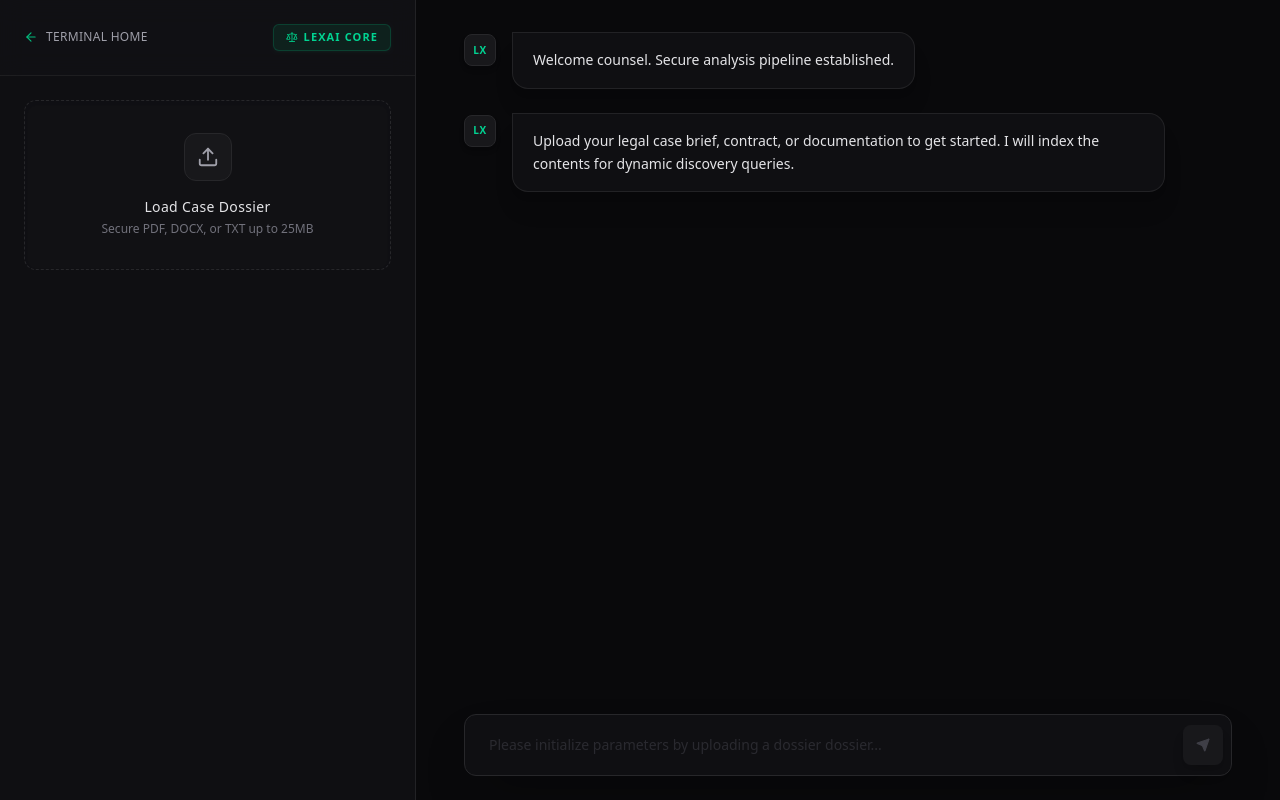
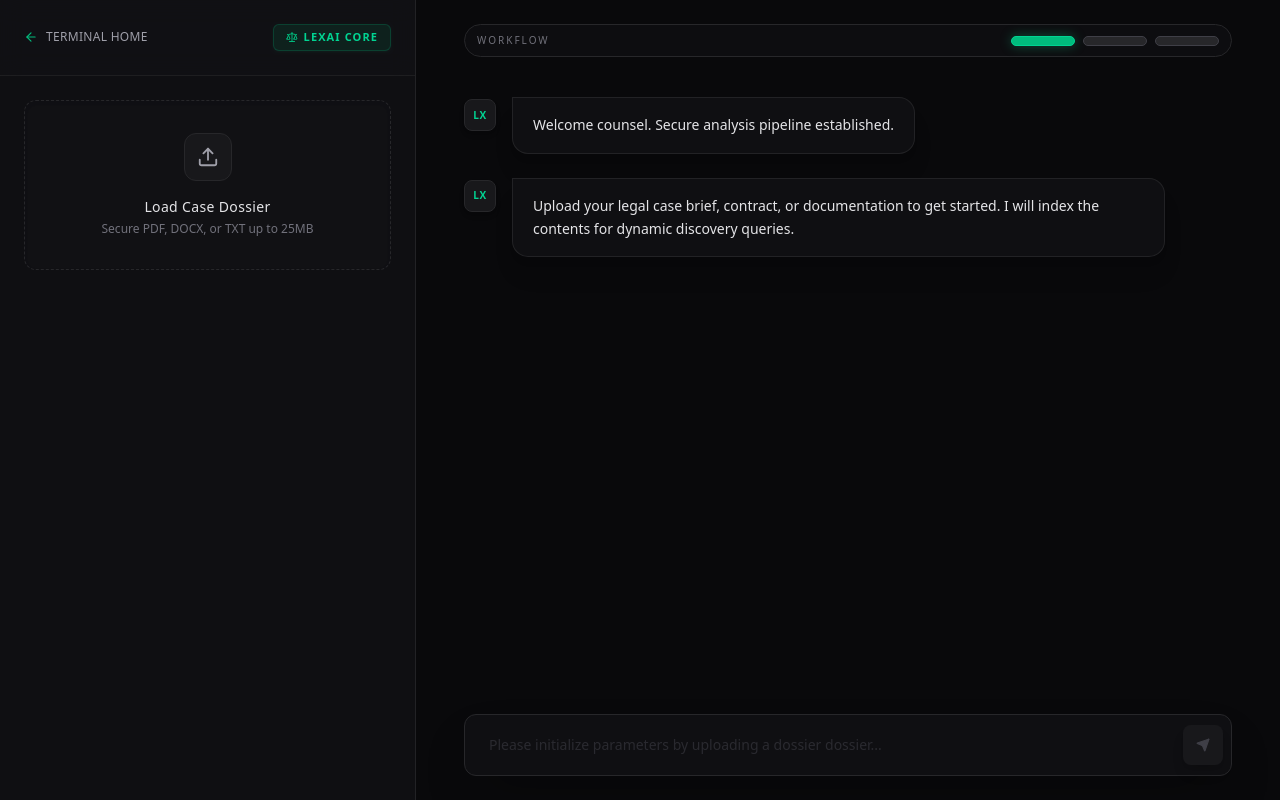
Before and after one commit to thapasubashb/DocAnalayzer, a React (Vite) app in the folder frontend/: page /file in a window 1280 px wide. Built offline with nearby package versions, Linux system fonts and the light colour scheme.

Commit message:
cleaning the ui

```diff
--- a/frontend/src/Cases/page.jsx
+++ b/frontend/src/Cases/page.jsx
@@ -1,6 +1,16 @@
 import React, { useState, useEffect, useRef } from "react";
 import { motion, AnimatePresence } from "framer-motion";
-import { Upload, X, Send, ArrowLeft, FileText, Scale, Loader2, ShieldCheck, CornerDownLeft } from "lucide-react";
+import {
+  Upload,
+  X,
+  Send,
+  ArrowLeft,
+  FileText,
+  Scale,
+  Loader2,
+  ShieldCheck,
+  CornerDownLeft,
+} from "lucide-react";
 import { Link } from "react-router-dom";
 import ReactMarkdown from "react-markdown";
 import remarkGfm from "remark-gfm";
@@ -41,16 +51,41 @@ const CaseFile = () => {
   const [clauses, setClauses] = useState([]);
   const [isUploading, setIsUploading] = useState(false);
   const [messages, setMessages] = useState([
-    { from: "bot", text: "Welcome counsel. Secure analysis pipeline established." },
-    { from: "bot", text: "Upload your legal case brief, contract, or documentation to get started. I will index the contents for dynamic discovery queries." },
+    {
+      from: "bot",
+      text: "Welcome counsel. Secure analysis pipeline established.",
+    },
+    {
+      from: "bot",
+      text: "Upload your legal case brief, contract, or documentation to get started. I will index the contents for dynamic discovery queries.",
+    },
   ]);
   const [input, setInput] = useState("");
   const [currentDocId, setCurrentDocId] = useState(null);
+  const [activeSlide, setActiveSlide] = useState(0);
   const chatEndRef = useRef(null);
+  const slideLabels = ["Intake", "Review", "Query"];
 
   useEffect(() => {
     chatEndRef.current?.scrollIntoView({ behavior: "smooth" });
   }, [messages]);
+
+  useEffect(() => {
+    if (!file) {
+      setActiveSlide(0);
+      return;
+    }
+
+    if (clauses.length > 0 && activeSlide < 1) {
+      const reviewTimer = setTimeout(() => setActiveSlide(1), 500);
+      return () => clearTimeout(reviewTimer);
+    }
+
+    if (currentDocId && activeSlide < 2) {
+      const queryTimer = setTimeout(() => setActiveSlide(2), 700);
+      return () => clearTimeout(queryTimer);
+    }
+  }, [file, clauses.length, currentDocId, activeSlide]);
 
   const handleFileUpload = async (e) => {
     const uploadedFile = e.target.files[0];
@@ -61,7 +96,13 @@ const CaseFile = () => {
     const formData = new FormData();
     formData.append("file", uploadedFile);
 
-    setMessages((p) => [...p, { from: "bot", text: "⏳ **Vectorizing System:** Parsing structure and indexing document metadata..." }]);
+    setMessages((p) => [
+      ...p,
+      {
+        from: "bot",
+        text: "⏳ **Vectorizing System:** Parsing structure and indexing document metadata...",
+      },
+    ]);
 
     try {
       const res = await fetch(`${API_BASE}/upload/`, {
@@ -84,11 +125,20 @@ const CaseFile = () => {
 
       setMessages((p) => [
         ...p,
-        { from: "bot", text: "✅ **Analysis complete.** Document structures mapped out successfully." },
+        {
+          from: "bot",
+          text: "✅ **Analysis complete.** Document structures mapped out successfully.",
+        },
         { from: "bot", text: `### Executive Abstract\n${data.summary}` },
       ]);
     } catch (error) {
-      setMessages((p) => [...p, { from: "bot", text: "❌ **Network Error:** Could not bridge connection to the analytical server." }]);
+      setMessages((p) => [
+        ...p,
+        {
+          from: "bot",
+          text: "❌ **Network Error:** Could not bridge connection to the analytical server.",
+        },
+      ]);
     } finally {
       setIsUploading(false);
     }
@@ -98,6 +148,7 @@ const CaseFile = () => {
     setFile(null);
     setClauses([]);
     setCurrentDocId(null);
+    setActiveSlide(0);
   };
 
   const handleSend = async () => {
@@ -126,13 +177,18 @@ const CaseFile = () => {
       const data = await res.json();
       setMessages((p) => [...p, { from: "bot", text: data.answer }]);
     } catch (error) {
-      setMessages((p) => [...p, { from: "bot", text: "System error: Failed to process document retrieval context." }]);
+      setMessages((p) => [
+        ...p,
+        {
+          from: "bot",
+          text: "System error: Failed to process document retrieval context.",
+        },
+      ]);
     }
   };
 
   return (
     <div className="min-h-screen bg-[#09090b] text-zinc-100 flex overflow-hidden font-sans antialiased selection:bg-emerald-500/20">
-
       {/* Left Sidebar Panel */}
       <motion.div
         className="w-[26rem] flex-shrink-0 bg-[#0f0f12] border-r border-zinc-800/80 flex flex-col h-screen"
@@ -142,8 +198,14 @@ const CaseFile = () => {
       >
         {/* Sidebar Header */}
         <div className="p-6 border-b border-zinc-800/60 flex items-center justify-between bg-[#121217]/50 backdrop-blur-md">
-          <Link to="/" className="inline-flex items-center gap-2 text-xs font-medium tracking-wide text-zinc-400 hover:text-zinc-200 transition group uppercase">
-            <ArrowLeft size={14} className="transform group-hover:-translate-x-0.5 transition-transform text-emerald-500" />
+          <Link
+            to="/"
+            className="inline-flex items-center gap-2 text-xs font-medium tracking-wide text-zinc-400 hover:text-zinc-200 transition group uppercase"
+          >
+            <ArrowLeft
+              size={14}
+              className="transform group-hover:-translate-x-0.5 transition-transform text-emerald-500"
+            />
             Terminal Home
           </Link>
           <div className="flex items-center gap-1.5 text-[11px] font-bold tracking-widest uppercase bg-emerald-500/10 text-emerald-400 px-3 py-1 rounded-md border border-emerald-500/20 shadow-sm shadow-emerald-500/5">
@@ -153,28 +215,43 @@ const CaseFile = () => {
 
         {/* Sidebar Scroll Content */}
         <div className="flex-1 overflow-y-auto p-6 space-y-6 scrollbar-thin scrollbar-thumb-zinc-800 scrollbar-track-transparent">
-
           {/* Upload Card */}
           <div className="relative">
-            <input type="file" id="file-upload" className="hidden" onChange={handleFileUpload} disabled={isUploading} />
+            <input
+              type="file"
+              id="file-upload"
+              className="hidden"
+              onChange={handleFileUpload}
+              disabled={isUploading}
+            />
             <label
               htmlFor="file-upload"
               className={`flex flex-col items-center justify-center border border-dashed rounded-xl p-8 text-center cursor-pointer transition relative overflow-hidden group
-                ${isUploading
-                  ? "border-emerald-500/40 bg-emerald-500/5 cursor-not-allowed"
-                  : "border-zinc-800 hover:border-emerald-500/40 bg-[#141419]/40 hover:bg-[#16161e]/70 shadow-inner"}`}
+                ${
+                  isUploading
+                    ? "border-emerald-500/40 bg-emerald-500/5 cursor-not-allowed"
+                    : "border-zinc-800 hover:border-emerald-500/40 bg-[#141419]/40 hover:bg-[#16161e]/70 shadow-inner"
+                }`}
             >
               {isUploading ? (
-                <Loader2 className="animate-spin text-emerald-400 mb-4" size={28} />
+                <Loader2
+                  className="animate-spin text-emerald-400 mb-4"
+                  size={28}
+                />
               ) : (
                 <div className="p-3 bg-zinc-900 border border-zinc-800 rounded-xl mb-4 group-hover:border-emerald-500/30 group-hover:bg-zinc-800/50 transition-all duration-300">
-                  <Upload className="text-zinc-400 group-hover:text-emerald-400 transition-colors" size={22} />
+                  <Upload
+                    className="text-zinc-400 group-hover:text-emerald-400 transition-colors"
+                    size={22}
+                  />
                 </div>
               )}
               <span className="text-sm font-medium text-zinc-200 block mb-1 tracking-wide">
                 {isUploading ? "Ingesting Repository..." : "Load Case Dossier"}
               </span>
-              <span className="text-xs text-zinc-500">Secure PDF, DOCX, or TXT up to 25MB</span>
+              <span className="text-xs text-zinc-500">
+                Secure PDF, DOCX, or TXT up to 25MB
+              </span>
             </label>
           </div>
 
@@ -192,8 +269,12 @@ const CaseFile = () => {
                     <FileText size={18} />
                   </div>
                   <div className="overflow-hidden">
-                    <p className="text-xs font-semibold text-zinc-300 truncate tracking-wide">{file.name}</p>
-                    <p className="text-[10px] font-mono tracking-tighter text-zinc-500 uppercase">{(file.size / 1024 / 1024).toFixed(2)} MB</p>
+                    <p className="text-xs font-semibold text-zinc-300 truncate tracking-wide">
+                      {file.name}
+                    </p>
+                    <p className="text-[10px] font-mono tracking-tighter text-zinc-500 uppercase">
+                      {(file.size / 1024 / 1024).toFixed(2)} MB
+                    </p>
                   </div>
                 </div>
                 <button
@@ -216,11 +297,16 @@ const CaseFile = () => {
             >
               <div className="flex items-center gap-2 px-1">
                 <ShieldCheck size={14} className="text-emerald-400" />
-                <h3 className="text-[11px] font-bold uppercase tracking-widest text-zinc-400">Isolated Provisions</h3>
+                <h3 className="text-[11px] font-bold uppercase tracking-widest text-zinc-400">
+                  Isolated Provisions
+                </h3>
               </div>
               <div className="space-y-2 max-h-[22rem] overflow-y-auto pr-1 scrollbar-thin scrollbar-thumb-zinc-800">
                 {clauses.map((c, i) => (
-                  <div key={i} className="p-3.5 bg-[#121217]/40 border border-zinc-800/80 rounded-xl hover:border-zinc-700/60 hover:bg-[#14141b]/70 transition-all duration-200 group">
+                  <div
+                    key={i}
+                    className="p-3.5 bg-[#121217]/40 border border-zinc-800/80 rounded-xl hover:border-zinc-700/60 hover:bg-[#14141b]/70 transition-all duration-200 group"
+                  >
                     <div className="text-[10px] font-bold tracking-wider text-emerald-400 mb-1.5 uppercase font-mono">
                       // {c.keyword.replace(/_/g, " ")}
                     </div>
@@ -237,6 +323,25 @@ const CaseFile = () => {
 
       {/* Primary Chat Container */}
       <div className="flex-1 flex flex-col bg-[#09090b] h-screen relative">
+        <div className="px-8 pt-6 pb-2">
+          <div className="mx-auto max-w-3xl flex items-center justify-between rounded-full border border-zinc-800 bg-[#0f0f12]/80 px-3 py-2 backdrop-blur-sm">
+            <div className="text-[10px] uppercase tracking-[0.2em] text-zinc-500">
+              Workflow
+            </div>
+            <div className="flex items-center gap-2">
+              {slideLabels.map((label, index) => (
+                <div
+                  key={label}
+                  className={`h-2.5 w-16 rounded-full border transition-all duration-300 ${
+                    activeSlide >= index
+                      ? "bg-emerald-500 border-emerald-400 shadow-[0_0_12px_rgba(16,185,129,0.4)]"
+                      : "bg-zinc-800 border-zinc-700"
+                  }`}
+                />
+              ))}
+            </div>
+          </div>
+        </div>
 
         {/* Chat Message Workspace */}
         <div className="flex-1 overflow-y-auto px-8 py-8 space-y-6 scrollbar-thin scrollbar-thumb-zinc-800 scrollbar-track-transparent">
@@ -267,7 +372,9 @@ const CaseFile = () => {
                       {message.from === "bot" ? (
                         <TypingText text={message.text} />
                       ) : (
-                        <div className="whitespace-pre-wrap text-zinc-100 font-medium">{message.text}</div>
+                        <div className="whitespace-pre-wrap text-zinc-100 font-medium">
+                          {message.text}
+                        </div>
                       )}
                     </div>
                   </motion.div>
@@ -283,7 +390,11 @@ const CaseFile = () => {
           <div className="max-w-3xl mx-auto relative bg-[#0f0f12] border border-zinc-800 rounded-xl p-2 flex items-center shadow-2xl focus-within:border-emerald-500/30 transition-all duration-300">
             <input
               type="text"
-              placeholder={file ? "Interrogate deep vector space regarding this file..." : "Please initialize parameters by uploading a dossier dossier..."}
+              placeholder={
+                file
+                  ? "Interrogate deep vector space regarding this file..."
+                  : "Please initialize parameters by uploading a dossier dossier..."
+              }
               disabled={!file}
               className="flex-1 px-4 py-3 bg-transparent text-zinc-100 placeholder-zinc-600 text-sm outline-none disabled:cursor-not-allowed disabled:opacity-40"
               value={input}
```
